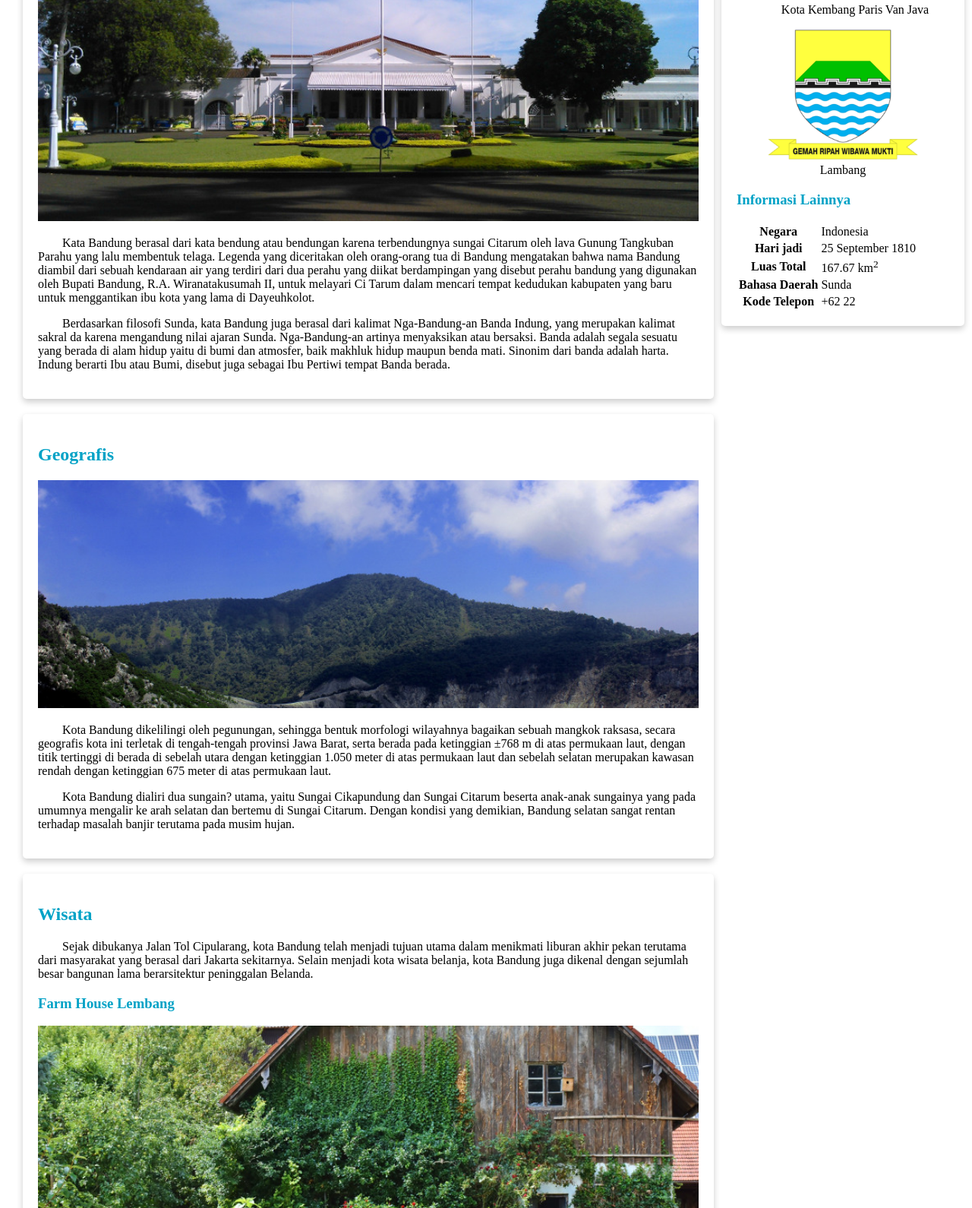
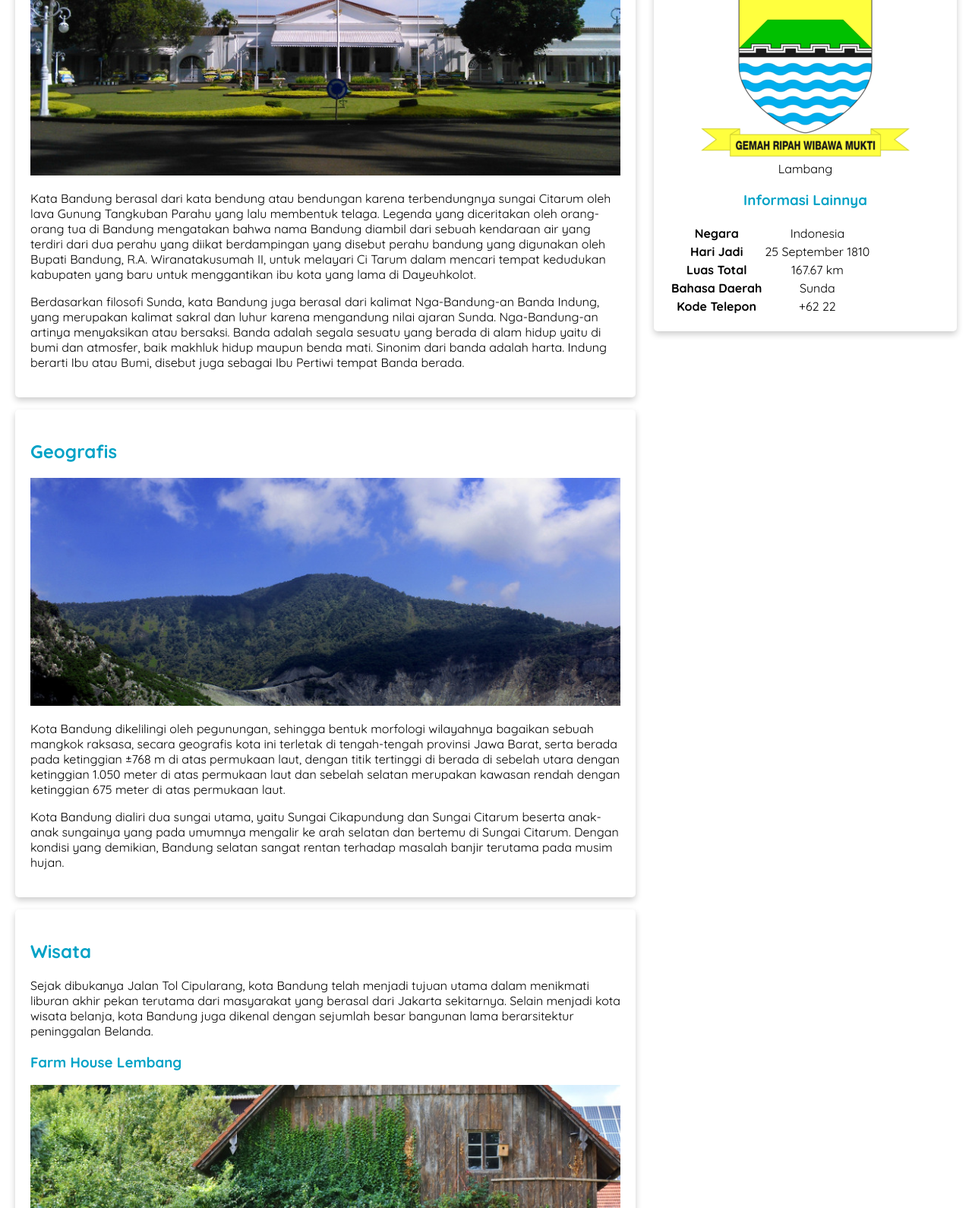
Before and after one commit to ImamRobain/Bandung-page, a plain HTML site: page index.html in a window 1280 px wide. Shown: the part 512-2102 px from the top of the page at 76% size. Drawn offline with Linux system fonts and the light colour scheme.

Commit message:
Add files via upload

```diff
--- a/assets/styles/styles.css
+++ b/assets/styles/styles.css
@@ -1,29 +1,21 @@
+* {
+  box-sizing: border-box;
+}
 body {
-  font-family: 'Times New Roman', Times, serif;
+  font-family: Quicksand, sans-serif;
   margin: 0;
   padding: 0;
 }
-
-h2 {
-  color: #00a2c6;
+header {
+  display: inline;
+}
+nav {
+  background-color: #00a2c6;
+  padding: 5px;
+  position: sticky;
+  top: 0;
 }
 
-h3 {
-  color: #00a2c6;
-}
-
-h1 {
-  font-size: 3em;
-  font-family: 'Oleo Script Swash Caps', cursive;
-  text-align: center;
-}
-p {
-  text-indent: 2em;
-}
-@font-face {
-  font-family: 'Oleo Script Swash Caps', cursive;
-  src: @import url('https://fonts.googleapis.com/css2?family=Oleo+Script+Swash+Caps&display=swap');
-}
 nav a {
   font-size: 18px;
   font-weight: 400;
@@ -33,19 +25,44 @@ nav a {
 nav a:hover {
   font-weight: bold;
 }
-.profile header {
+nav li {
+  list-style-type: none;
+}
+nav ul {
+  padding-inline: 4rem;
+  display: flex;
+  gap: 2rem;
+}
+#content {
+  display: flex;
+  flex: 5;
+  flex-flow: column nowrap;
+  gap: 1rem 2rem;
+}
+main {
+  padding: 20px;
+  display: flex;
+  gap: 1.5rem;
+}
+
+.card {
+  box-shadow: 0 4px 8px 0 rgba(0, 0, 0, 0.2);
+  border-radius: 5px;
+  padding: 20px;
+}
+.jumbotron {
+  font-size: 20px;
+  padding: 60px;
+  background-color: #00c8eb;
   text-align: center;
+  color: white;
 }
-footer {
-  padding: 20px;
-  color: white;
-  background-color: #00a2c6;
-  text-align: center;
-  font-weight: bold;
-  opacity: 1;
-  padding: 20px;
-  color: white;
-  background-color: #00a2c6;
+h2,
+h3 {
+  color: #00a2c6;
+}
+aside {
+  flex: 1;
 }
 .featured-image {
   width: 100%;
@@ -53,65 +70,41 @@ footer {
   object-fit: cover;
   object-position: center;
 }
-.profile img {
+
+.profile header {
+  text-align: center;
+}
+.profil-img {
   width: 200px;
 }
-.card {
-  box-shadow: 0 4px 8px 0 rgba(0, 0, 0, 0.2);
-  border-radius: 5px;
-  padding: 20px;
-  margin: 20px 10px 20px 10px;
-}
-.jumbotron {
-  padding: 60px;
-  background-color: #00c8eb;
+.informasi {
   text-align: center;
-  font-size: 20px;
-  color: white;
-}
-nav li {
-  display: inline;
-  list-style-type: none;
-  margin-right: 20px;
-}
-nav {
-  background-color: #00a2c6;
-  padding: 5px;
-}
-main {
-  padding: 20px;
-  overflow: auto;
-}
-#content {
-  float: left;
-  width: 75%;
+  justify-content: center;
 }
 
-* {
-  box-sizing: border-box;
+footer {
+  padding: 20px;
+  color: white;
+  background-color: #00a2c6;
+  text-align: center;
+  font-weight: bold;
 }
 
-.profile {
-  width: 25%;
-  float: right;
-  padding-left: 20px;
-  position: absolute;
-  top: 25.6em;
-  right: 0;
-}
-/* Rule yang dituliskan dalam block @media di bawah akan diterapkan pada device yang memiliki ukuran viewport di bawah 992px */
-@media screen and (max-width: 992px) {
-  /* ..... */
+/* Media */
+@media screen and (max-width: 1200px) {
+  main {
+    flex-flow: column nowrap;
+  }
+  main aside {
+    align-self: center;
+  }
 }
 
-/* Rule yang dituliskan dalam block @media di bawah akan diterapkan pada device yang memiliki ukuran viewport di bawah 600px */
-@media screen and (max-width: 600px) {
-  /* ..... */
-}
-@media screen and (max-width: 1000px) {
-  #content,
-  aside {
-    width: 100%;
-    padding: 0;
+@media screen and (max-width: 768px) {
+  nav ul {
+    justify-content: center;
+  }
+  main aside {
+    align-self: stretch;
   }
 }
--- a/index.html
+++ b/index.html
@@ -1,130 +1,157 @@
 <!DOCTYPE html>
 <html lang="en">
   <head>
-    <meta name="viewport" content="width=device-width, initial-scale=1" />
-    <title>Kota Bandung</title>
+    <meta charset="UTF-8" />
+    <meta name="viewport" content="width=device-width, initial-scale=1.0" />
+    <title>Halaman Profil Bandung</title>
     <link rel="stylesheet" href="assets/styles/styles.css" />
+    <link rel="preconnect" href="https://fonts.googleapis.com" />
+    <link rel="preconnect" href="https://fonts.gstatic.com" crossorigin />
+    <link
+      href="https://fonts.googleapis.com/css2?family=Quicksand:wght@400;700&display=swap"
+      rel="stylesheet"
+    />
   </head>
   <body>
     <header>
       <div class="jumbotron">
         <h1>Bandung</h1>
         <p>
-          Kota metropolitan terbesar di Provinsi Jawa Barat, sekaligus menjadi ibu kota provinsi
-          tersebut.
+          Kota metropolitan terbesar di Provinsi Jawa Barat, sekaligus menjadi
+          ibu kota provinsi tersebut.
         </p>
       </div>
       <nav>
         <ul>
-          <li><a href="#Sejarah">Sejarah</a></li>
-          <li><a href="#Geografis">Geografis</a></li>
-          <li><a href="#Wisata">Wisata</a></li>
+          <li><a href="#sejarah">Sejarah</a></li>
+          <li><a href="#geografis">Geografis</a></li>
+          <li><a href="#wisata">Wisata</a></li>
         </ul>
       </nav>
     </header>
     <main>
       <div id="content">
-        <article class="card">
-          <section>
-            <h2 id="Sejarah">Sejarah</h2>
-            <img src="assets/image/history.jpg" class="featured-image" alt="Sejarah" />
+        <article id="sejarah" class="card">
+          <h2>Sejarah</h2>
+          <img
+            src="assets/image/history.jpg"
+            alt="Sejarah"
+            class="featured-image"
+          />
           <p>
-              Kata Bandung berasal dari kata bendung atau bendungan karena terbendungnya sungai
-              Citarum oleh lava Gunung Tangkuban Parahu yang lalu membentuk telaga. Legenda yang
-              diceritakan oleh orang-orang tua di Bandung mengatakan bahwa nama Bandung diambil dari
-              sebuah kendaraan air yang terdiri dari dua perahu yang diikat berdampingan yang
-              disebut perahu bandung yang digunakan oleh Bupati Bandung, R.A. Wiranatakusumah II,
-              untuk melayari Ci Tarum dalam mencari tempat kedudukan kabupaten yang baru untuk
-              menggantikan ibu kota yang lama di Dayeuhkolot.
+            Kata Bandung berasal dari kata bendung atau bendungan karena
+            terbendungnya sungai Citarum oleh lava Gunung Tangkuban Parahu yang
+            lalu membentuk telaga. Legenda yang diceritakan oleh orang-orang tua
+            di Bandung mengatakan bahwa nama Bandung diambil dari sebuah
+            kendaraan air yang terdiri dari dua perahu yang diikat berdampingan
+            yang disebut perahu bandung yang digunakan oleh Bupati Bandung, R.A.
+            Wiranatakusumah II, untuk melayari Ci Tarum dalam mencari tempat
+            kedudukan kabupaten yang baru untuk menggantikan ibu kota yang lama
+            di Dayeuhkolot.
           </p>
-          </section>
           <p>
-            Berdasarkan filosofi Sunda, kata Bandung juga berasal dari kalimat Nga-Bandung-an Banda
-            Indung, yang merupakan kalimat sakral da karena mengandung nilai ajaran Sunda.
-            Nga-Bandung-an artinya menyaksikan atau bersaksi. Banda adalah segala sesuatu yang
-            berada di alam hidup yaitu di bumi dan atmosfer, baik makhluk hidup maupun benda mati.
-            Sinonim dari banda adalah harta. Indung berarti Ibu atau Bumi, disebut juga sebagai Ibu
-            Pertiwi tempat Banda berada.
+            Berdasarkan filosofi Sunda, kata Bandung juga berasal dari kalimat
+            Nga-Bandung-an Banda Indung, yang merupakan kalimat sakral dan luhur
+            karena mengandung nilai ajaran Sunda. Nga-Bandung-an artinya
+            menyaksikan atau bersaksi. Banda adalah segala sesuatu yang berada
+            di alam hidup yaitu di bumi dan atmosfer, baik makhluk hidup maupun
+            benda mati. Sinonim dari banda adalah harta. Indung berarti Ibu atau
+            Bumi, disebut juga sebagai Ibu Pertiwi tempat Banda berada.
           </p>
         </article>
-        <article class="card">
-          <h2 id="Geografis">Geografis</h2>
-          <img src="assets/image/geografis.jpg" class="featured-image" alt="Geografis" />
+        <article id="geografis" class="card">
+          <h2>Geografis</h2>
+          <img
+            src="assets/image/geografis.jpg"
+            alt="Geografis"
+            class="featured-image"
+          />
           <p>
-            Kota Bandung dikelilingi oleh pegunungan, sehingga bentuk morfologi wilayahnya bagaikan
-            sebuah mangkok raksasa, secara geografis kota ini terletak di tengah-tengah provinsi
-            Jawa Barat, serta berada pada ketinggian ±768 m di atas permukaan laut, dengan titik
-            tertinggi di berada di sebelah utara dengan ketinggian 1.050 meter di atas permukaan
-            laut dan sebelah selatan merupakan kawasan rendah dengan ketinggian 675 meter di atas
-            permukaan laut.
+            Kota Bandung dikelilingi oleh pegunungan, sehingga bentuk morfologi
+            wilayahnya bagaikan sebuah mangkok raksasa, secara geografis kota
+            ini terletak di tengah-tengah provinsi Jawa Barat, serta berada pada
+            ketinggian ±768 m di atas permukaan laut, dengan titik tertinggi di
+            berada di sebelah utara dengan ketinggian 1.050 meter di atas
+            permukaan laut dan sebelah selatan merupakan kawasan rendah dengan
+            ketinggian 675 meter di atas permukaan laut.
           </p>
           <p>
-            Kota Bandung dialiri dua sungain? utama, yaitu Sungai Cikapundung dan Sungai Citarum
-            beserta anak-anak sungainya yang pada umumnya mengalir ke arah selatan dan bertemu di
-            Sungai Citarum. Dengan kondisi yang demikian, Bandung selatan sangat rentan terhadap
+            Kota Bandung dialiri dua sungai utama, yaitu Sungai Cikapundung dan
+            Sungai Citarum beserta anak-anak sungainya yang pada umumnya
+            mengalir ke arah selatan dan bertemu di Sungai Citarum. Dengan
+            kondisi yang demikian, Bandung selatan sangat rentan terhadap
             masalah banjir terutama pada musim hujan.
           </p>
         </article>
-        <article class="card">
-          <h2 id="Wisata">Wisata</h2>
+        <article id="wisata" class="card">
+          <h2>Wisata</h2>
           <p>
-            Sejak dibukanya Jalan Tol Cipularang, kota Bandung telah menjadi tujuan utama dalam
-            menikmati liburan akhir pekan terutama dari masyarakat yang berasal dari Jakarta
-            sekitarnya. Selain menjadi kota wisata belanja, kota Bandung juga dikenal dengan
-            sejumlah besar bangunan lama berarsitektur peninggalan Belanda.
+            Sejak dibukanya Jalan Tol Cipularang, kota Bandung telah menjadi
+            tujuan utama dalam menikmati liburan akhir pekan terutama dari
+            masyarakat yang berasal dari Jakarta sekitarnya. Selain menjadi kota
+            wisata belanja, kota Bandung juga dikenal dengan sejumlah besar
+            bangunan lama berarsitektur peninggalan Belanda.
           </p>
           <section>
             <h3>Farm House Lembang</h3>
-            <img src="assets/image/farm-house.jpg" class="featured-image" alt="farm house" />
+            <img
+              src="assets/image/farm-house.jpg"
+              alt="farm House"
+              class="featured-image"
+            />
             <p>
-              Berada di jalur utama Bandung-Lembang, Farm House menjadi objek wisata yang tidak
-              pernah sepi pengunjung. Selain karena letaknya strategis, kawasan ini juga
-              menghadirkan nuansa wisata khas Eropa. Semua itu diterapkan dalam bentuk spot swafoto
-              Instagramable.
+              Berada di jalur utama Bandung-Lembang, Farm House menjadi objek
+              wisata yang tidak pernah sepi pengunjung. Selain karena letaknya
+              strategis, kawasan ini juga menghadirkan nuansa wisata khas Eropa.
+              Semua itu diterapkan dalam bentuk spot swafoto Instagramable.
             </p>
           </section>
-        </article>
-        <article class="card">
           <section>
-            <h4>Observatorium Bosscha</h4>
-            <img src="assets/image/bosscha.jpg" class="featured-image" alt="bosscha" />
+            <h3>Observatorium Bosscha</h3>
+            <img
+              src="assets/image/bosscha.jpg"
+              alt="Bosscha"
+              class="featured-image"
+            />
             <p>
-              Memiliki beberapa teleskop, antara lain, Refraktor Ganda Zeiss, Schmidt Bimasakti,
-              Refraktor Bamberg, Cassegrain GOTO, dan Teleskop Surya. Refraktor Ganda Zeiss adalah
-              jenis teleskop terbesar untuk meneropong bintang. Benda ini diletakkan pada atap kubah
-              sehingga saat teropong digunakan, atap tersebut harus dibuka. Observatorium Bosscha
-              boleh dikunjungi oleh siapa pun, tanpa tiket. Namun, bagi yang ingin menggunakan
-              teleskop Zeiss, wajib mendaftarkan diri. Untuk instansi atau lembaga pendidikan,
-              diberikan jadwal hari Selasa sampai Jumat. Sementara itu, kunjungan individu dibuka
-              setiap hari Sabtu.
+              Memiliki beberapa teleskop, antara lain, Refraktor Ganda Zeiss,
+              Schmidt Bimasakti, Refraktor Bamberg, Cassegrain GOTO, dan
+              Teleskop Surya. Refraktor Ganda Zeiss adalah jenis teleskop
+              terbesar untuk meneropong bintang. Benda ini diletakkan pada atap
+              kubah sehingga saat teropong digunakan, atap tersebut harus
+              dibuka. Observatorium Bosscha boleh dikunjungi oleh siapapun,
+              tanpa tiket. Namun, bagi yang ingin menggunakan teleskop Zeiss,
+              wajib mendaftarkan diri. Untuk instansi atau lembaga pendidikan,
+              diberikan jadwal hari Selasa sampai Jumat. Sementara itu,
+              kunjungan individu dibuka setiap hari Sabtu.
             </p>
           </section>
         </article>
       </div>
-    </main>
+      <aside>
         <article class="profile card">
-      <aside>
-        <header a href="content">
+          <header>
             <h2>Kota Bandung</h2>
             <p>Kota Kembang Paris Van Java</p>
-          <img src="assets/image/Bandung_coa.png" />
+            <figure>
+              <img src="assets/image/Bandung_coa.png" alt="" />
               <figcaption>Lambang</figcaption>
+            </figure>
           </header>
-      </aside>
-      <section>
+          <section class="informasi">
             <h3>Informasi Lainnya</h3>
-        <table>
+            <table class="table">
               <tr>
                 <th>Negara</th>
                 <td>Indonesia</td>
               </tr>
               <tr>
-            <th>Hari jadi</th>
+                <th>Hari Jadi</th>
                 <td>25 September 1810</td>
               </tr>
               <tr>
                 <th>Luas Total</th>
-            <td>167.67 km<sup>2</sup></td>
+                <td>167.67 km</td>
               </tr>
               <tr>
                 <th>Bahasa Daerah</th>
@@ -137,8 +164,10 @@
             </table>
           </section>
         </article>
+      </aside>
+    </main>
     <footer>
-      <p>Belajar Dasar Pemrograman Web &#169; 2019, Dicoding Academy</p>
+      <p>Belajar Dasar Pemrograman Web &#169; 2019, Dicoding Academy.</p>
     </footer>
   </body>
 </html>
```
Lines whose indentation alone changed are shown as unchanged.
